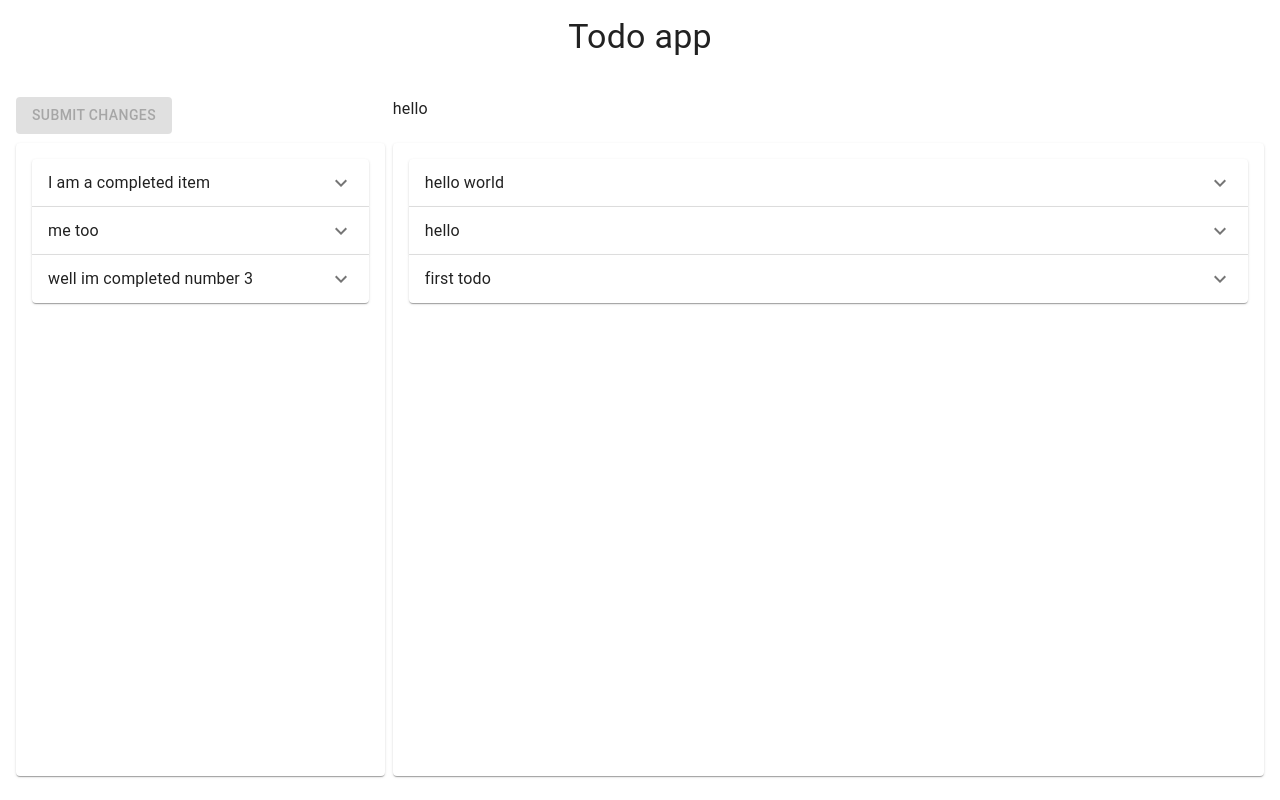
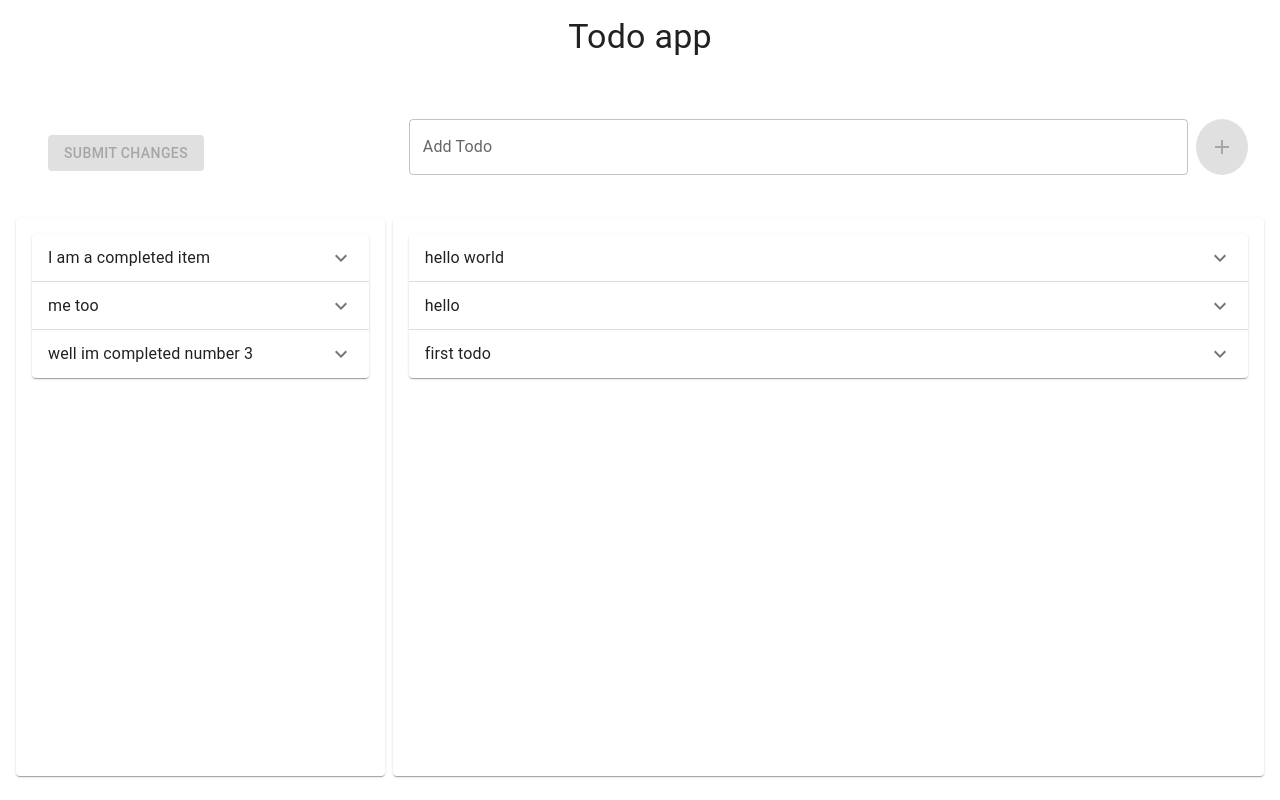
Before and after one commit to itpazu/todos-frontend, a Next.js app: page / in a window 1280 px wide. Built offline with nearby package versions, Linux system fonts and the light colour scheme.

Commit message:
migrating to context and start wiring with db

```diff
--- a/package.json
+++ b/package.json
@@ -21,7 +21,8 @@
     "next": "^12.0.0",
     "postcss": "latest",
     "react": "^17.0.0",
-    "react-dom": "^17.0.0"
+    "react-dom": "^17.0.0",
+    "swr": "^2.1.2"
   },
   "devDependencies": {
     "@types/node": "latest",
--- a/pages/_app.tsx
+++ b/pages/_app.tsx
@@ -32,6 +32,7 @@ export default function MyApp(props: MyAppProps) {
       </Head>
       <ThemeProvider theme={theme}>
         <CssBaseline />
+
         <Layout>
           <Component {...pageProps} />
 
--- /dev/null
+++ b/pages/api/todos/index.ts
@@ -0,0 +1,69 @@
+import { NextApiResponse, NextApiRequest } from 'next'
+
+const MOCK = [
+  {
+    "id": 1,
+    "title": "hello world",
+    "description": "first item to add",
+    "created_at": "2023-04-04T23:14:02.830843+03:00",
+    "completed": false,
+    "user": "itpazu",
+    "updated_at": "2023-04-04T23:14:02.830903+03:00"
+  },
+  {
+    "id": 2,
+    "title": "hello",
+    "description": "goodby",
+    "created_at": "2023-04-04T23:29:41.152817+03:00",
+    "completed": false,
+    "user": "itpazu",
+    "updated_at": "2023-04-04T23:29:41.152843+03:00"
+  },
+  {
+    "id": 3,
+    "title": "first todo",
+    "description": "last todo",
+    "created_at": "2023-04-04T23:36:19.550944+03:00",
+    "completed": false,
+    "user": "itpazu",
+    "updated_at": "2023-04-04T23:36:19.550983+03:00"
+  }
+]
+
+const MOCK2 = [
+  {
+    "id": 4,
+    "title": "I am a completed item",
+    "description": "first item to add",
+    "created_at": "2023-04-04T23:14:02.830843+03:00",
+    "completed": true,
+    "user": "itpazu",
+    "updated_at": "2023-04-04T23:14:02.830903+03:00"
+  },
+  {
+    "id": 5,
+    "title": "me too",
+    "description": "goodby",
+    "created_at": "2023-04-04T23:29:41.152817+03:00",
+    "completed": true,
+    "user": "itpazu",
+    "updated_at": "2023-04-04T23:29:41.152843+03:00"
+  },
+  {
+    "id": 6,
+    "title": "well im completed number 3",
+    "description": "last todo",
+    "created_at": "2023-04-04T23:36:19.550944+03:00",
+    "completed": true,
+    "user": "itpazu",
+    "updated_at": "2023-04-04T23:36:19.550983+03:00"
+  }
+]
+
+export default function handler(req: NextApiRequest, res: NextApiResponse) {
+  if (req.method === 'POST') {
+    return
+  } else {
+    res.status(200).json({ todos: MOCK, completedTodos: MOCK2 })
+  }
+}
--- a/pages/index.tsx
+++ b/pages/index.tsx
@@ -1,7 +1,10 @@
-import React, { useState } from 'react';
+
+import React, { useState, useEffect } from 'react';
 import { Paper, Grid } from '@mui/material';
 import Todos from '../src/components/Todos';
-import { useGlobalContext } from '../src/context/globalContext';
+import { GlobalContextProvider, State as FetchStateProp } from '../src/context/globalContext';
+import { NextPage, GetStaticProps, InferGetStaticPropsType } from 'next';
+import useSWR from 'swr';
 
 const MOCK = [
   {
@@ -62,14 +65,45 @@ const MOCK2 = [
     "updated_at": "2023-04-04T23:36:19.550983+03:00"
   }
 ]
-export default function TodoMain() {
-  const [todos, setTodos] = useState(MOCK)
-  const [completedTodos, setcompletedTodos] = useState(MOCK2)
-  const { state, dispatch } = useGlobalContext()
-  console.log(state)
+//  const fetcher = (url: string) => fetch(url).then(res=>res.json)
+export const getStaticProps: GetStaticProps<{ [index: string]: typeof MOCK }> = async (context) => {
+  // const headers = new Headers()
+  // headers.set('Authorization', 'Basic ' + Buffer.from("itpazu" + ":" + "morenito").toString('base64'));
+  // console.log(process.env)
+  // const data = await fetch('https://drag-n-drop-sandy.vercel.app/todos', { headers })
+  // const RES = await data.json()
+
+  // console.log('RES,', data.status);
+
+  return {
+    props: {
+      todos: MOCK, completedTodos: MOCK2
+    },
+    revalidate: 60,
+  };
+};
+export default function TodoMain({ todos, completedTodos }: FetchStateProp) {
+  // fetch('/api/todos')
+  //   .then((res) => res.json())
+  //   .then((data) => console.log(data))
+
+
+  // const [todos, setTodos] = useState(MOCK)
+  // const [completedTodos, setcompletedTodos] = useState(MOCK2)
+  // const { state, dispatch } = useGlobalContext()
+  // const { dispatch } = useGlobalContext()
+
+  // useEffect(() => {
+  //   dispatch({ type: "todos", payload: { todos, completedTodos } })
+  //   console.log('remounted')
+  // }, [])
 
   return (
-    <Todos fetchtedTodos={todos} fetchedCompleted={completedTodos} />
+    <GlobalContextProvider FetchState={{ todos, completedTodos }}>
+
+      <Todos />
+    </GlobalContextProvider>
+
 
   );
 }
--- /dev/null
+++ b/src/components/AddToDo.tsx
@@ -0,0 +1,73 @@
+import React, { useState } from 'react';
+import Box from '@mui/material/Box';
+import Stack from '@mui/material/Stack'
+import Fab from '@mui/material/Fab';
+import AddIcon from '@mui/icons-material/Add';
+import TextField from '@mui/material/TextField';
+import { Todo } from '../context/globalContext';
+
+const HELPER_TEXT: { [key: string]: string } = {
+    title: 'at least 2 character long, must contain character/numbers',
+    description: 'please insert a description of at least 10 letters long'
+
+}
+
+export default function AddToDo() {
+    const [newTodo, setNewTodo] = useState<Partial<Todo>>({
+        title: "",
+        description: ""
+    })
+
+    const validate = (type: string, input: string) => {
+        switch (type) {
+            case "email":
+                return /^\w+([.-]?\w+)*@\w+([.-]?\w+)*(\.\w{2,3})+$/.test(input)
+            case "name":
+                return /^[a-z|A-Z|\s]*$/.test(input)
+            case "title":
+                return input.length === 0 || (input.length > 1 && /^[a-z|A-Z|1-9\s]*$/.test(input))
+            case "description":
+                return !!input && input.length > 10
+            default:
+                return true
+
+        }
+    }
+    const insertTitle: React.ChangeEventHandler<HTMLInputElement> = (e) => {
+        const { currentTarget: { name, value } } = e;
+        setNewTodo(prev => ({
+            ...prev,
+            [name]: value
+        }))
+    }
+    const isValid = validate("title", newTodo.title as string)
+    return (
+        <Box
+            component="form"
+            sx={{
+                padding: 2,
+                '& .MuiTextField-root': { width: '100%' },
+            }}
+            // noValidate
+            autoComplete="off"
+        >
+            <Stack direction='row' spacing={1}>
+                <TextField
+                    onChange={insertTitle}
+                    name="title"
+                    value={newTodo.title}
+                    error={isValid ? false : true}
+                    label="Add Todo"
+                    placeholder="What else would you like to do?"
+                    helperText={isValid ? "" : HELPER_TEXT["title"]}
+                />
+                <Fab color="primary" aria-label="add" disabled={!isValid ||
+                    (newTodo.title as string).length === 0}>
+                    <AddIcon />
+                </Fab>
+            </Stack>
+
+
+        </Box>
+    );
+}
--- a/src/components/SubmitChanges.tsx
+++ b/src/components/SubmitChanges.tsx
@@ -1,16 +1,20 @@
 
 import React from "react";
-import { Button, Grid } from "@mui/material";
+import { Button, Box } from "@mui/material";
 
 export default function SubmitChanges({ changes }: { changes: Array<[string, boolean]> }) {
 
 
     return (
-        <Grid item justifyContent={'center'}
-            md={3}
-            xs={12}
+        <Box
+            component='form'
+            sx={{
+                padding: 4,
+                '& .MuiTextField-root': { m: 1, width: '100%' },
+            }}
+
         >
             <Button variant="contained" disabled={(changes.length === 0)}> submit changes </Button>
-        </Grid>
+        </Box>
     )
 }
--- a/src/components/Todos.tsx
+++ b/src/components/Todos.tsx
@@ -1,60 +1,67 @@
 import React, { useState, useMemo } from 'react';
 import { Paper, Grid, Box, Typography } from '@mui/material';
-import { Todo as TodoProp } from '../context/globalContext';
+import { Todo as TodoProp, useGlobalContext } from '../context/globalContext';
 import TodoList from './TodoList';
+import AddToDo from './AddToDo';
 import SubmitChanges from './SubmitChanges';
 
 
-export default function Todos({ fetchtedTodos, fetchedCompleted }: {
-    fetchtedTodos: TodoProp[],
-    fetchedCompleted: TodoProp[]
+export default function Todos() {
+    const { dispatch, state: { todos, completedTodos } } = useGlobalContext()
 
-}) {
-
-    const [todos, setTodos] = useState(fetchtedTodos)
-    const [completedTodos, setcompletedTodos] = useState(fetchedCompleted)
     const [changes, setChanges] = useState<{ [index: number]: boolean }>({})
 
     // cache of the original state - completed / pending per todo in the database
     const originalState = useMemo(() => {
-        return [...fetchtedTodos, ...fetchedCompleted].reduce<{ [index: number]: boolean }>((prev, current) => {
+        return [...todos, ...completedTodos].reduce<{ [index: number]: boolean }>((prev, current) => {
             return { ...prev, [current.id]: current.completed }
         }, {})
     }, [])
 
     // holds the value of the actual changed todos (from false to true and vice versa)
-    const filterChanges = useMemo(() => {
+    const filterChanges = useMemo<[string, boolean][]>(() => {
         let entries = Object.entries(changes)
         let newEntries = entries.filter(([id, isCompleted]) => !(isCompleted === originalState[parseInt(id)]))
         return newEntries
     }, [changes])
 
+    const todosDropHandler = (
+        e: React.DragEvent<HTMLElement>
+    ) => {
+        //this line is necessary as Grid is a drop target, we want to avoid
+        //triggering the drop function when reordering inside the group
+        if (e.dataTransfer.getData("completed") === "false") return
+        let idx = parseInt(e.dataTransfer.getData("text"))
+        completedTodos[idx].completed = false
 
-    // handler for droping completed todo onto  pending and vice versa
-    const todosDropHandler = (
-        idx: number,
-        movefromTodos: TodoProp[],
-        removeFunction: React.Dispatch<React.SetStateAction<TodoProp[]>>,
-        addToFunction: React.Dispatch<React.SetStateAction<TodoProp[]>>
+        const { completed, id } = completedTodos[idx];
+        setChanges(prev => { return { ...prev, [id]: completed } })
+        let completedTodosCopy = [...completedTodos]
+        completedTodosCopy.splice(idx, 1)
 
+        let todosCopy = [...todos]
+        todosCopy.splice(0, 0, completedTodos[idx])
+
+        dispatch({ type: "todos", payload: { todos: todosCopy, completedTodos: completedTodosCopy } })
+
+    }
+    const completedTodosDropHandler = (
+        e: React.DragEvent<HTMLElement>
     ) => {
+        if (e.dataTransfer.getData("completed") === "true") return
+        let idx = parseInt(e.dataTransfer.getData("text"))
 
-        movefromTodos[idx].completed = !movefromTodos[idx].completed
+        todos[idx].completed = true
 
-        const { completed, id } = movefromTodos[idx];
+        const { completed, id } = todos[idx];
         setChanges(prev => { return { ...prev, [id]: completed } })
+        let todosCopy = [...todos]
+        todosCopy.splice(idx, 1)
 
-        removeFunction(prev => {
-            let localTodos = [...prev]
-            localTodos.splice(idx, 1)
-            return localTodos
-        })
+        let completedTodosCopy = [...completedTodos]
+        completedTodosCopy.splice(0, 0, todos[idx])
 
-        addToFunction(prev => {
-            let localCompleted = [...prev]
-            localCompleted.splice(0, 0, movefromTodos[idx])
-            return localCompleted
-        })
+        dispatch({ type: "todos", payload: { todos: todosCopy, completedTodos: completedTodosCopy } })
 
     }
 
@@ -62,15 +69,22 @@ export default function Todos({ fetchtedTodos, fetchedCompleted }: {
         e.preventDefault()
         e.dataTransfer.dropEffect = "move"
     }
+
     return (
         < >
 
+            <Grid
+                item
+                md={3}
+                xs={12}
+            >
 
-            <SubmitChanges changes={filterChanges} />
+                <SubmitChanges changes={filterChanges} />
+            </Grid>
             <Grid item justifyContent={'center'}
                 md={7}
                 xs={12}>
-                hello
+                <AddToDo />
             </Grid>
 
 
@@ -78,16 +92,12 @@ export default function Todos({ fetchtedTodos, fetchedCompleted }: {
                 item
                 md={3}
                 xs={12}
-                sx={{ minHeight: { xs: '40vh', md: '80vh' } }}
-                onDrop={(e) => {
-                    if (e.dataTransfer.getData("completed") === "true") return
-                    let idx = parseInt(e.dataTransfer.getData("text"))
-                    todosDropHandler(idx, todos, setTodos, setcompletedTodos)
-                }}
+                sx={{ minHeight: { xs: '40vh', md: '70vh' } }}
+                onDrop={completedTodosDropHandler}
                 onDragOver={dragStartHandler}
             >
                 <Paper sx={{ height: '100%', padding: 2 }}>
-                    <TodoList todos={completedTodos} setTodos={setcompletedTodos} setcompletedTodos={setcompletedTodos} />
+                    <TodoList todos={completedTodos} />
 
                 </Paper>
             </Grid>
@@ -95,18 +105,12 @@ export default function Todos({ fetchtedTodos, fetchedCompleted }: {
                 item
                 md={7}
                 xs={12}
-                sx={{ minHeight: { xs: '40vh', md: '80vh' } }}
-                onDrop={(e) => {
-                    //this line is necessary as Grid is a drop target, we want to avoid triggering the drop function when reordering inside the group
-                    if (e.dataTransfer.getData("completed") === "false") return
-                    let idx = parseInt(e.dataTransfer.getData("text"))
-                    todosDropHandler(idx, completedTodos, setcompletedTodos, setTodos)
-                }
-                }
+                sx={{ minHeight: { xs: '40vh', md: '70vh' } }}
+                onDrop={todosDropHandler}
                 onDragOver={dragStartHandler}
                 justifyContent="center" >
                 <Paper id="source" sx={{ height: '100%', padding: 2 }} >
-                    <TodoList todos={todos} setTodos={setTodos} setcompletedTodos={setcompletedTodos} />
+                    <TodoList todos={todos} />
                 </Paper>
             </Grid>
 
```
Also changed, not shown: src/components/TodoList.tsx (+16 -13 lines), src/context/globalContext.tsx (+5 -5 lines), 1 other file (tests, documents, lock files or other folders).
